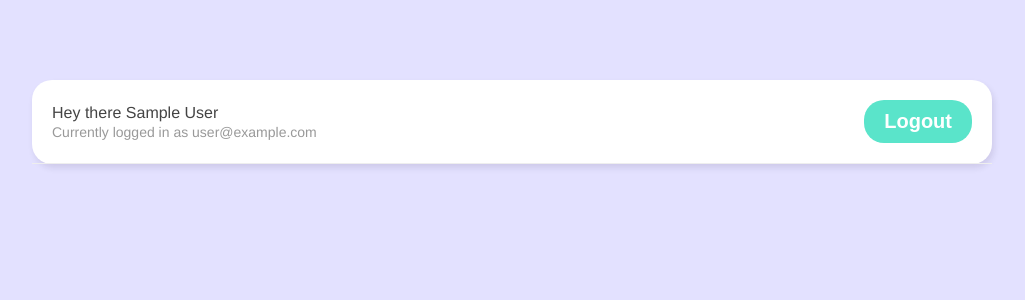
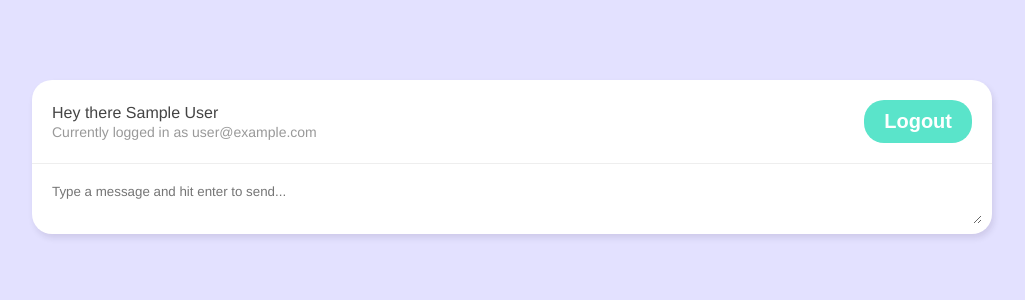
Before and after one commit to salbihmustafa/chatroom, a Vue app: page /chatroom in a window 1280 px wide. Shown: the top 300 px of the page, without its empty margins (128-1153 px from the left). Built offline with nearby package versions, Linux system fonts and the light colour scheme; no server answers; sample sign-in values are in the browser's storage.

Commit message:
create NewChartForm before firebase

```diff
--- /dev/null
+++ b/src/components/NewChatForm.vue
@@ -0,0 +1,51 @@
+<template>
+  <form>
+    <textarea
+      placeholder="Type a message and hit enter to send..."
+      v-model="message"
+      @keydown.enter.prevent="handleSubmit"
+    ></textarea>
+  </form>
+</template>
+
+<script>
+import { ref } from "vue";
+import getUser from "../composables/getUser.js";
+import { timestamp } from "../firebase/config";
+
+export default {
+  setup() {
+    const message = ref("");
+    const { user } = getUser();
+
+    const handleSubmit = () => {
+      let chat = {
+        user: user.value.displayName,
+        message: message.value,
+        createdAt: timestamp,
+      };
+      console.log(chat);
+      message.value = ''; //reset message box
+    };
+
+    return { message, handleSubmit };
+  },
+};
+</script>
+
+<style scoped>
+form {
+    margin: 10px;
+}
+textarea {
+    width: 100%;
+    max-width: 100%;
+    margin-bottom: 6px;
+    padding: 10px;
+    box-sizing: border-box; /* aligns with everything else */
+    border: 0;
+    border-radius: 20px;
+    font-family: inherit;
+    outline: none;
+}
+</style>
--- a/src/views/Chatroom.vue
+++ b/src/views/Chatroom.vue
@@ -1,11 +1,13 @@
 <template>
   <div class="container">
     <Navbar />
+    <NewChatRoom />
   </div>
 </template>
 
 <script>
 import Navbar from '../components/Navbar.vue';
+import NewChatRoom from '../components/NewChatForm.vue';
 import getUser from '../composables/getUser.js';
 import { watchEffect, ref } from 'vue';
 import { useRouter } from 'vue-router';
@@ -13,6 +15,7 @@ import { useRouter } from 'vue-router';
 export default {
   components: {
     Navbar,
+    NewChatRoom
   },
   setup() {
     const { user } = getUser(); //get the user
```
